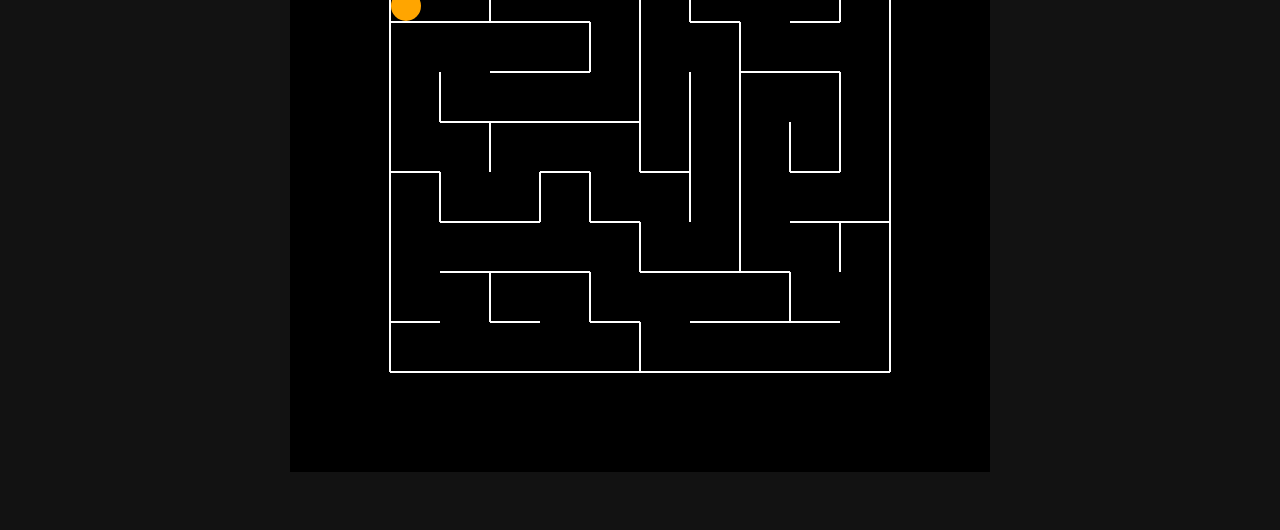
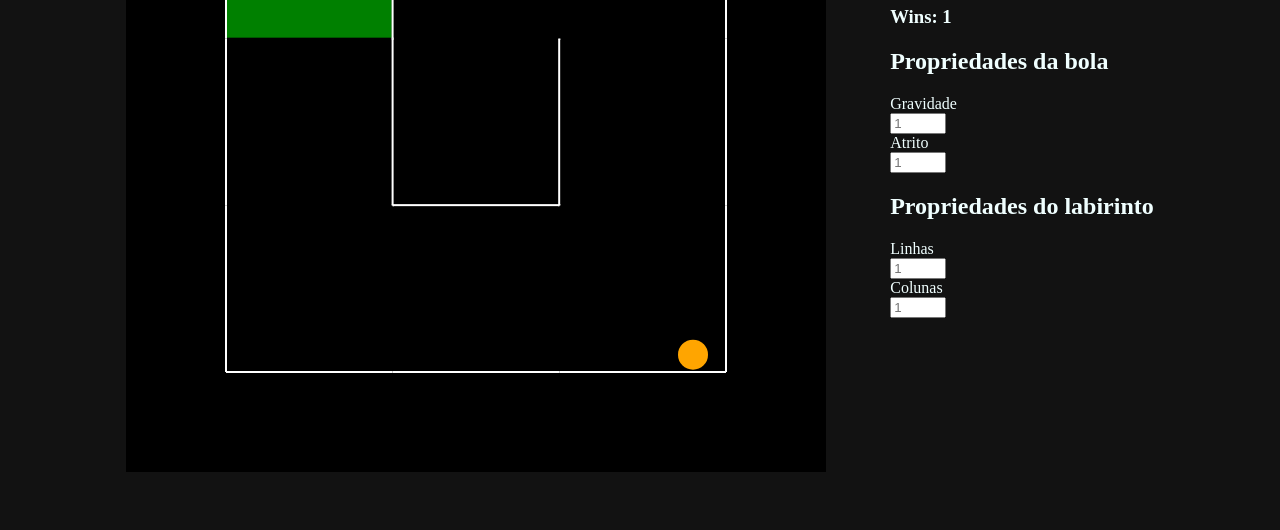
Before and after one commit to andresjpg2000/TiltingMaze, a plain HTML site: page Maze.html in a window 1280 px wide. Shown: the part 286-816 px from the top of the page. Drawn offline with Linux system fonts and the light colour scheme.

Commit message:
Contador de vitórias

```diff
--- a/Maze.html
+++ b/Maze.html
@@ -9,21 +9,23 @@
 <body>
     <canvas id="myCanvas"></canvas>
 
-    <!-- <div class="options">
-        <h1>Propriedades da bola</h1>
+    <div class="options">
+        <h1>Tilting Maze</h1>
+        <h3 id="numberOfWins">Wins: </h3>
+        <h2>Propriedades da bola</h2>
         <label for="gravity">Gravidade</label>
         <input type="number" id="gravity" min="1" max="10" placeholder="1">
         <br>
         <label for="friction">Atrito</label>
         <input type="number" id="friction" min="1" max="10" placeholder="1">
 
-        <h1>Propriedades do labirinto</h1>
+        <h2>Propriedades do labirinto</h2>
         <label for="#rows">Linhas</label>
         <input type="number" id="rows" min="5" max="20" placeholder="1">
         <br>
         <label for="columns">Colunas</label>
         <input type="number" id="columns" min="5" max="20" placeholder="1">
-    </div> -->
+    </div>
 
     <script type="module" src="index.js"></script>
 </body>
--- a/index.js
+++ b/index.js
@@ -4,6 +4,8 @@ let current;
 let angle = 0; // initial angle of rotation
 let margin = 200;
 const halfMargin = margin / 2;
+let wins = 0;
+let hasWon = false;
 
 class Maze{
     constructor(size,rows,columns) {
@@ -227,17 +229,15 @@ class Ball {
   constructor(maze, margin) {
     this.radius = 15;
     this.color = "orange";
-    this.x = margin / 2 + this.radius + 1;
-    this.y = margin / 2 + this.radius + 1;
-    this.dx = 0;
-    this.dy = 0;
-    this.gravity = 0.15;
-    this.friction = 0.95;
-    this.bounce = 0.5;
+    this.x = 650 - margin / 2 + this.radius + 2; // posição inicial
+    this.y = 650 - margin / 2 + this.radius + 2;
+    this.dx = 0; // velocidade no eixo x
+    this.dy = 0; // velocidade no eixo y
+    this.gravity = 0.95;
+    this.friction = 0.65;
     this.maze = maze;
     this.margin = margin;
     this.lastRotatedAngle = 0;
-    this.rotationStep = 0.05;
   }
 
   getRotatedPosition(angle) {
@@ -258,6 +258,7 @@ class Ball {
     if (col >= 0 && col < this.maze.cols && row >= 0 && row < this.maze.rows) {
       return this.maze.grid[row][col];
     }
+
     return null;
   }
 
@@ -267,7 +268,10 @@ class Ball {
     const rotatedPos = rotatePoint(newX, newY, centerX, centerY, -angle);
 
     const cell = this.currentCell(angle);
-    if (!cell) return true;
+    if (!cell) {
+      console.log("out of bounds");
+      return true;
+    }
 
     const cellSize = this.maze.size / this.maze.rows;
     const halfMargin = this.margin / 2;
@@ -277,7 +281,7 @@ class Ball {
     const cellTop = (cell.rowNum * cellSize) + halfMargin;
     const cellBottom = cellTop + cellSize;
 
-    const buffer = 1;
+    const buffer = 2;
 
     if ((cell.walls.leftWall && rotatedPos.x - this.radius < cellLeft + buffer) ||
         (cell.walls.rightWall && rotatedPos.x + this.radius > cellRight - buffer) ||
@@ -326,8 +330,8 @@ class Ball {
       this.x = newX;
       this.y = newY;
     } else {
-      this.dx *= -0.5;
-      this.dy *= -0.5;
+      this.dx *= -0.4; // nivel de bounce
+      this.dy *= -0.4; // nivel de bounce
     }
 
     if (Math.abs(this.dx) < 0.01) this.dx = 0;
@@ -369,6 +373,8 @@ function render() {
 
   angle = ball.lastRotatedAngle;
 
+  GameState()
+
   c.restore();
   requestAnimationFrame(render);
 }
@@ -400,13 +406,62 @@ document.addEventListener('keyup', (e) => {
   }
 });
 
-// Game state
-const maze = new Maze(500, 10, 10);
+function colorCollision(r, g, b) {
+  const x = Math.floor(ball.x);
+  const y = Math.floor(ball.y);
+  let colorHIT = 0;
+
+
+  let imageData = c.getImageData(x + ball.radius + 2, y + ball.radius + 2, 1, 1);
+  const data = imageData.data;
+
+  let imageData2 = c.getImageData(x - ball.radius + 2, y - ball.radius + 2, 1, 1);
+  const data2 = imageData2.data;
+
+  let imageData3 = c.getImageData(x + ball.radius + 2, y - ball.radius + 2, 1, 1);
+  const data3 = imageData3.data;
+
+  let imageData4 = c.getImageData(x - ball.radius + 2, y + ball.radius + 2, 1, 1);
+  const data4 = imageData4.data;
+
+  const [r2, g2, b2] = [data[0], data[1], data[2]];
+  const [r3, g3, b3] = [data2[0], data2[1], data2[2]];
+  const [r4, g4, b4] = [data3[0], data3[1], data3[2]];
+  const [r5, g5, b5] = [data4[0], data4[1], data4[2]];
+
+  if (r2 == r && g2 == g && b2 == b) {
+   colorHIT+=1;
+  }
+  if (r3 == r && g3 == g && b3 == b) {
+    colorHIT+=1;
+  }
+  if (r4 == r && g4 == g && b4 == b) {
+    colorHIT+=1;
+  }
+  if (r5 == r && g5 == g && b5 == b) {
+    colorHIT+=1;
+  }
+
+  return  colorHIT >= 3 ? true : false;
+}
+
+const maze = new Maze(500, 3, 3);
 const ball = new Ball(maze, margin);
 const rotationSpeed = 0.002;
 let isRotatingLeft = false;
 let isRotatingRight = false;
 
+function GameState() {
+  let winsHeader = document.querySelector("#numberOfWins");
+
+  if (colorCollision(0, 128, 0) && !hasWon) {
+    wins +=1;
+    hasWon = true;
+    winsHeader.innerHTML += `${wins}`;
+  }
+
+}
+
 maze.setup();
 render();
 // console.log(maze.grid)
--- a/styles.css
+++ b/styles.css
@@ -7,7 +7,7 @@ body{
     overflow: hidden;
 }
 
-h1{
+h1, h2, h3{
   color: azure;
 }
 
```
